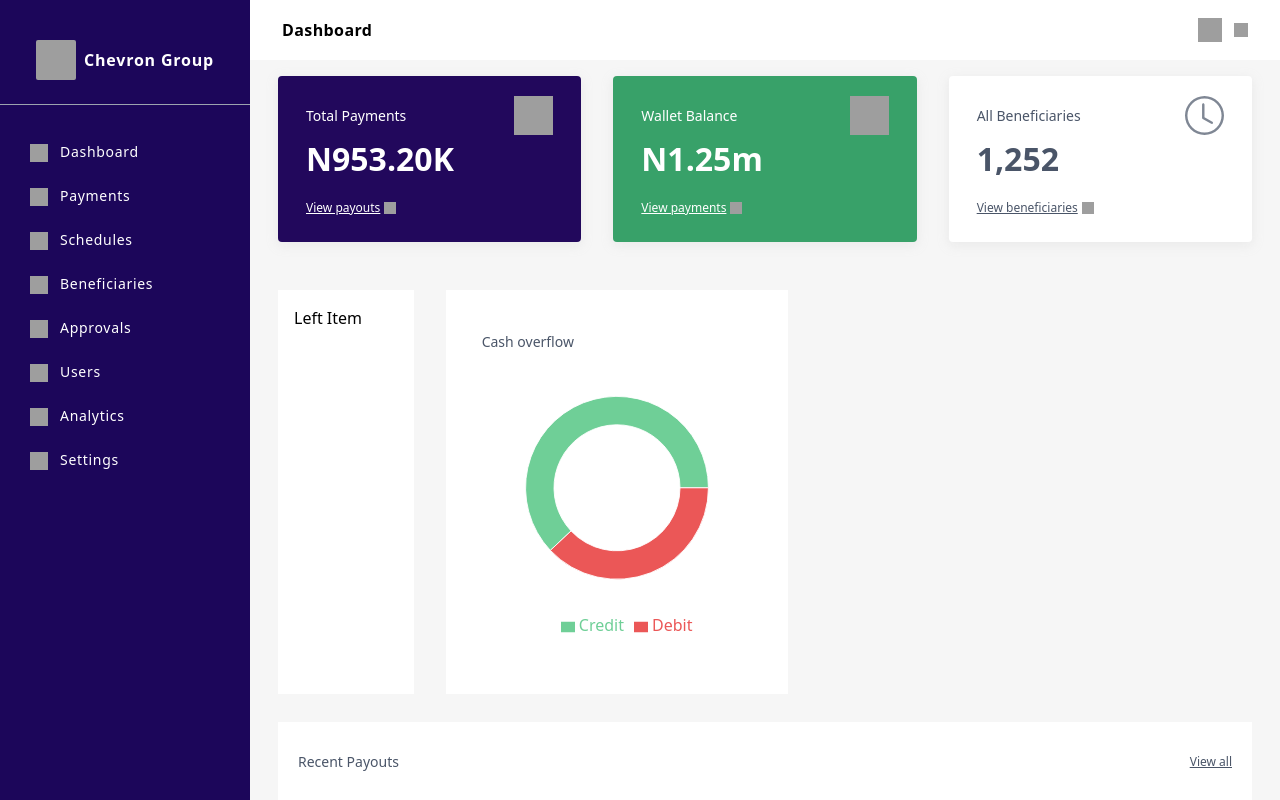
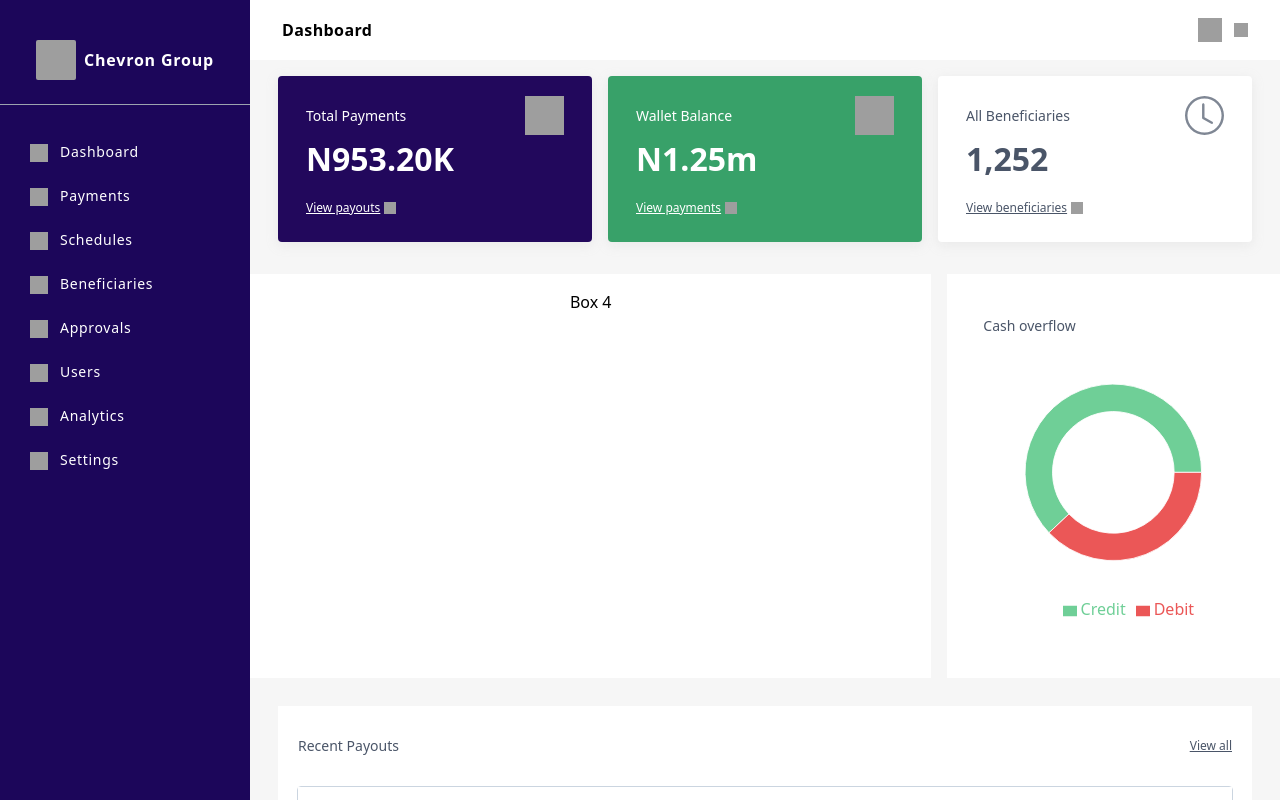
Before and after one commit to daysuwaa/chevron-figma, a React (Create React App) app: page / in a window 1280 px wide. Built offline with nearby package versions, Linux system fonts and the light colour scheme; grey boxes are pictures that could not be loaded.

Commit message:
MY CODE WORKEDDDDDD

```diff
--- a/src/components/Dashboard.jsx
+++ b/src/components/Dashboard.jsx
@@ -1,4 +1,4 @@
-import React from 'react'
+import React from 'react';
 import { Link } from 'react-router-dom';
 import Barchat from '../components/Barchart';
 import Piechart from '../components/Piechart';
@@ -12,31 +12,34 @@ import clock from '../assets/BsClock.svg';
 import Table from '../components/Table'
 
 const Dashboard = () => {
-
   // the dashboard - frames
   const styling = (bgcolor, text, icons, money, link, tcols, arrow) => {
     return (
-      <div className='flex flex-col flex-1 px-7 py-5 my-4 max-w-full h-[166px]  min-w-[250px]' style={{
-        borderRadius:'4px',
-         boxShadow:'0px 3px 12px 0px rgba(197, 197, 197, 0.25)',
-          backgroundColor: bgcolor}}
-          >
-        <div className='flex justify-between '>
-          <p style={{color:tcols,
-             fontSize:'14px',
-             lineHeight:'24px' }}
+      <div className='container px-7 py-5  my-4  h-[166px]' style={{
+        borderRadius: '4px',
+        boxShadow: '0px 3px 12px 0px rgba(197, 197, 197, 0.25)',
+        backgroundColor: bgcolor
+      }}>
+        <div className='flex justify-between'>
+          <p style={{
+            color: tcols,
+            fontSize: '14px',
+            lineHeight: '24px'
+          }}
             className="font-light pt-2">
             {text}
           </p>
-          <img src={icons} alt='pay' className='w-[39px] h-[39px]'/>
+          <img src={icons} alt='pay' className='w-[39px] h-[39px]' />
         </div>
         <p className='font-bold pb-4'
-        style={{color:tcols,
-         fontSize:'32px'}}>
+          style={{
+            color: tcols,
+            fontSize: '32px'
+          }}>
           {money}
         </p>
         <div className='flex items-center'>
-          <Link to ="/chevron/error" className='underline' style={{color: tcols, fontSize:'12px'}}>
+          <Link to="/chevron/error" className='underline' style={{ color: tcols, fontSize: '12px' }}>
             {link}
           </Link>
           <img src={arrow} alt='arrowright' className='w-[12px] h-[12px] ml-1' />
@@ -46,9 +49,9 @@ const Dashboard = () => {
   };
 
   return (
-    <div style={{backgroundColor:'#F6F6F6'}} className="w-full h-full overflow-auto">
+    <div style={{ backgroundColor: '#F6F6F6' }} className="w-full h-full overflow-auto">
       {/* nav- dashbord side */}
-    <div className='flex px-[32px] py-[18px] justify-between h-[60px]' style={{background:'#fff'}}>
+      <div className='flex px-[32px] py-[18px] justify-between h-[60px]' style={{ background: '#fff' }}>
         <p className='font-semibold tracking-wide '>Dashboard</p>
         <div className='flex items-center'>
           <img src={man} alt='arrow' className='w-[24px] h-[24px] mr-3' />
@@ -57,19 +60,17 @@ const Dashboard = () => {
       </div>
       {/* end of nav */}
 
-
       {/* framesssss */}
-    <div className='grid lg:grid-cols-3  grid-cols-1 gap-8 mx-7 flex-wrap'>
-      {styling ("#22085C",
+      <div className='grid grid-cols-3 mx-7 gap-4'>
+        {styling("#22085C",
           "Total Payments",
          payments,
           "N953.20K",
           "View payouts",
           "#FFF",
-      arrowright )}
+          arrowright)}
 
-
-      {styling ("var(--Color-Base-Background-Color-5, #38A169)",
+        {styling("var(--Color-Base-Background-Color-5, #38A169)",
           "Wallet Balance",
           users,
           "N1.25m",
@@ -77,16 +78,29 @@ const Dashboard = () => {
           "#FFF",
           arrowright)}
 
-
-      {styling ("var(--Surface-Primary, #FFF)",
+        {styling("var(--Surface-Primary, #FFF)",
           "All Beneficiaries",
           clock,
           "1,252",
           "View beneficiaries",
           "#4A5568",
           arrowright2)}
+      </div>
+      {/* end of frames */}
 
-{/* end of frames */}
+      {/* Second row */}
+      <div className="grid grid-cols-3 gap-4 mt-4">
+        <div className="col-span-2 bg-white p-4 text-center">Box 4</div>
+        <div className="col-span-1 bg-white p-4">
+          <div className='py-6 mx-5'>
+            <p style={{ color: 'var(--Color-Gray-Gray-70, #4A5568', fontSize: '14px', lineHeight: '24px' }}>
+              Cash overflow
+            </p>
+            <Piechart />
+          </div>
+        </div>
+      </div>
+
 
 {/* BARRSSSSSSS */}
 
@@ -94,21 +108,8 @@ const Dashboard = () => {
 
 
 
- <div className="grid grid-cols-1 md:grid-cols-1 lg:grid-cols-2 gap-8 max-w-[95.3rem]">
-      <div className="md:col-span-1 bg-white p-4">
-        {/* Content for the left item */}
-        Left Item
-      </div>
 
-      {/* Right item with a width of 342px */}
-      <div className="md:col-span-1 w-[342px] bg-white p-4">
-     <div className='py-6 mx-5'>
-  <p style={{color:'var(--Color-Gray-Gray-70, #4A5568', fontSize:'14px', lineHeight:'24px'}}>Cash overflow</p>
-    <Piechart />
-  </div>
-      </div>
-    </div>
-    </div>
+
 
 
 {/* receipts payoutsss */}
--- a/src/components/Payment.jsx
+++ b/src/components/Payment.jsx
@@ -1,9 +1,20 @@
-import React from 'react'
 
-const Payment = () => {
+import React from 'react';
+
+const GridComponent = () => {
   return (
-    <div>Payment</div>
-  )
-}
+    <div className="container ">
+      <div className="grid grid-cols-3 gap-4">
+        <div className="bg-gray-300 p-4 text-center">Box 1</div>
+        <div className="bg-gray-300 p-4 text-center">Box 2</div>
+        <div className="bg-gray-300 p-4 text-center">Box 3</div>
+      </div>
+      <div className="grid grid-cols-3 gap-4 mt-4">
+        <div className="bg-gray-300 p-4 text-center col-span-2">Box 4</div>
+        <div className="bg-gray-300 p-4 text-center">Box 5</div>
+      </div>
+    </div>
+  );
+};
 
-export default Payment
+export default GridComponent;
```
Lines whose indentation alone changed are shown as unchanged.
